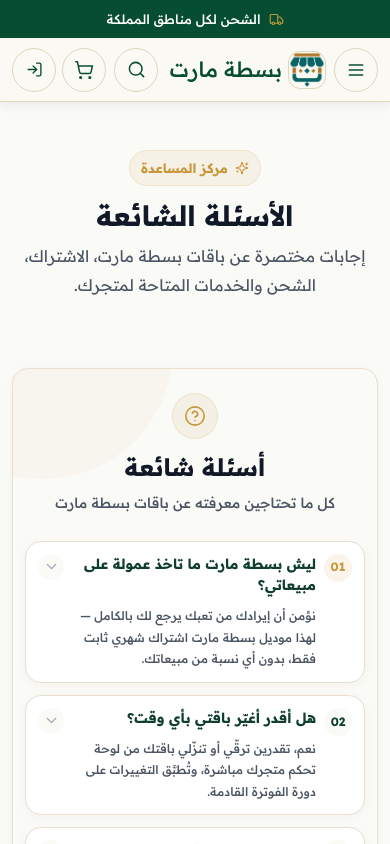
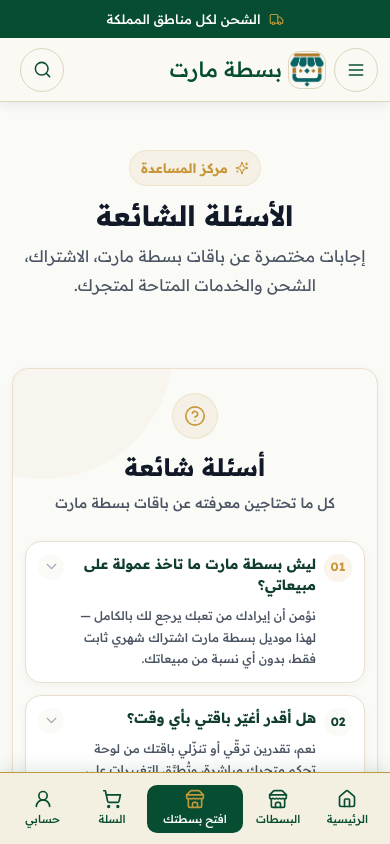
Before and after one commit to mos1985248-dotcom/BASTAH, a Next.js app: page /faq in a window 390 px wide. Shown: the top 844 px of the page. Built offline with nearby package versions, Linux system fonts and the light colour scheme; no server answers; a web font is replaced by a local one.

Commit message:
Share mobile navigation across storefront and simplify marketplace search

```diff
--- a/app/layout.tsx
+++ b/app/layout.tsx
@@ -5,6 +5,7 @@ import { Amiri, Readex_Pro } from "next/font/google";
 import "@fontsource/aref-ruqaa/400.css";
 import "@fontsource/aref-ruqaa/700.css";
 import { UserProvider } from "./providers";
+import PublicMobileNavigation from "@/components/layout/PublicMobileNavigation";
 
 const readex = Readex_Pro({
   subsets: ["arabic", "latin"],
@@ -41,7 +42,7 @@ export default function RootLayout({
   return (
     <html lang="ar" dir="rtl" className={`${readex.variable} ${amiri.variable}`}>
       <body>
-        <UserProvider>{children}</UserProvider>
+        <UserProvider><PublicMobileNavigation>{children}</PublicMobileNavigation></UserProvider>
       </body>
     </html>
   );
--- a/components/cart/cart.module.css
+++ b/components/cart/cart.module.css
@@ -50,7 +50,7 @@
   .trustItem:nth-child(n + 3) { border-top: 1px solid var(--ui-border); }
   .trustItem:nth-child(3) { border-inline-start: none; }
   .sticky {
-    position: fixed; inset-inline: 0; bottom: 0; z-index: 50; display: flex; align-items: center; justify-content: space-between; gap: 14px;
+    position: fixed; inset-inline: 0; bottom: var(--home-bottom-nav-space, 0px); z-index: 50; display: flex; align-items: center; justify-content: space-between; gap: 14px;
     padding: 10px 14px calc(10px + env(safe-area-inset-bottom, 0px)); background: var(--ui-card); border-top: 1px solid var(--ui-border); box-shadow: var(--ui-shadow);
   }
 }
--- a/components/layout/MobileBottomNav.tsx
+++ b/components/layout/MobileBottomNav.tsx
@@ -1,3 +1,6 @@
+"use client";
+import { usePathname } from "next/navigation";
+import { uiVars } from "@/components/ui/vars";
 import { Home, ShoppingCart, Store, UserRound } from "lucide-react";
 import type { useCurrentUser } from "@/app/providers";
 import { CountBadge } from "./NavIconLinks";
@@ -7,6 +10,9 @@ import s from "./nav.module.css";
 type UserState = Pick<ReturnType<typeof useCurrentUser>, "user" | "loading">;
 
 export default function MobileBottomNav({ user, loading, cartCount }: UserState & { cartCount: number }) {
+  const pathname = usePathname();
+  const active = (href: string) => href === "/" ? pathname === "/" : pathname === href || pathname.startsWith(href + "/");
+  const current = (href: string) => active(href) ? "page" as const : undefined;
   const hasStore = Boolean(user?.store);
   let merchantHref = "/register";
   if (user) {
@@ -18,12 +24,12 @@ export default function MobileBottomNav({ user, loading, cartCount }: UserState
   }
 
   return (
-    <nav aria-label="تنقل الجوال" className={s.bottomNav}>
-      <a href={HOME_HREF} className={s.bottomLink} aria-current="page">
+    <nav aria-label="تنقل الجوال" className={s.bottomNav} style={uiVars}>
+      <a href={HOME_HREF} className={s.bottomLink} aria-current={current("/")}>
         <Home size={20} aria-hidden="true" />
         الرئيسية
       </a>
-      <a href={STORES_HREF} className={s.bottomLink}>
+      <a href={STORES_HREF} className={s.bottomLink} aria-current={current("/marketplace") ?? current("/store")}>
         <Store size={20} aria-hidden="true" />
         البسطات
       </a>
@@ -31,14 +37,14 @@ export default function MobileBottomNav({ user, loading, cartCount }: UserState
         <Store size={20} aria-hidden="true" />
         {hasStore ? "لوحة التاجر" : "افتح بسطتك"}
       </a>
-      <a href="/cart" className={s.bottomLink} aria-label={cartCount > 0 ? `السلة، ${cartCount} عناصر` : undefined}>
+      <a href="/cart" className={s.bottomLink} aria-current={current("/cart")} aria-label={cartCount > 0 ? `السلة، ${cartCount} عناصر` : undefined}>
         <span className={s.bottomIcon}>
           <ShoppingCart size={20} aria-hidden="true" />
           {cartCount > 0 && <CountBadge count={cartCount} />}
         </span>
         السلة
       </a>
-      <a href={loading ? undefined : user ? "/account" : "/login"} aria-disabled={loading || undefined} className={s.bottomLink}>
+      <a href={loading ? undefined : user ? "/account" : "/login"} aria-disabled={loading || undefined} className={s.bottomLink} aria-current={current("/account")}>
         <UserRound size={20} aria-hidden="true" />
         حسابي
       </a>
--- a/components/layout/Navbar.tsx
+++ b/components/layout/Navbar.tsx
@@ -12,7 +12,6 @@ import NavLinks from "./NavLinks";
 import MobileNav from "./MobileNav";
 import NavAuthArea from "./NavAuthArea";
 import NavIconLinks, { useNavCounts } from "./NavIconLinks";
-import MobileBottomNav from "./MobileBottomNav";
 import SearchBar from "./SearchBar";
 import { NotificationBell } from "@/components/NotificationBell";
 import s from "./nav.module.css";
@@ -120,7 +119,6 @@ export default function Navbar({ homeMobileNav = false, marketplaceHeader = fals
         </div>
       )}
       {menuOpen && <MobileNav onNavigate={() => setMenuOpen(false)} />}
-      {homeMobileNav && <MobileBottomNav user={user} loading={loading} cartCount={counts.cartCount} />}
     </header>
   );
 }
--- /dev/null
+++ b/components/layout/PublicMobileNavigation.tsx
@@ -0,0 +1,21 @@
+"use client";
+import type { ReactNode } from "react";
+import { usePathname } from "next/navigation";
+import { useCurrentUser } from "@/app/providers";
+import { useNavCounts } from "./NavIconLinks";
+import MobileBottomNav from "./MobileBottomNav";
+import s from "./nav.module.css";
+
+const publicRoots = ["/marketplace", "/store", "/products", "/cart", "/checkout", "/account", "/favorites", "/orders", "/offers", "/blog", "/story", "/about", "/faq", "/pricing", "/payment-policy", "/privacy", "/returns-policy", "/shipping-policy", "/terms"];
+
+function PublicBottomNav() {
+  const { user, loading } = useCurrentUser();
+  const { cartCount } = useNavCounts(user?.id);
+  return <MobileBottomNav user={user} loading={loading} cartCount={cartCount} />;
+}
+
+export default function PublicMobileNavigation({ children }: { children: ReactNode }) {
+  const pathname = usePathname();
+  const show = pathname === "/" || publicRoots.some((root) => pathname === root || pathname.startsWith(root + "/"));
+  return <div className={show ? s.publicMobileShell : undefined}>{children}{show && <PublicBottomNav />}</div>;
+}
--- a/components/layout/SearchBar.tsx
+++ b/components/layout/SearchBar.tsx
@@ -10,16 +10,18 @@ export default function SearchBar({
   onSubmit,
   placeholder = "ابحث عن منتج، متجر أو تصنيف...",
   variant = "light",
+  showLeadingIcon = true,
 }: {
   value: string;
   onChange: (v: string) => void;
   onSubmit: () => void;
   placeholder?: string;
   variant?: "light" | "onDark";
+  showLeadingIcon?: boolean;
 }) {
   return (
     <div className={`${s.searchBox} ${variant === "onDark" ? s.searchDark : ""}`} style={uiVars}>
-      <Search size={18} strokeWidth={1.9} className={s.searchIcon} aria-hidden="true" />
+      {showLeadingIcon && <Search size={18} strokeWidth={1.9} className={s.searchIcon} aria-hidden="true" />}
       <input
         value={value}
         onChange={(e) => onChange(e.target.value)}
--- a/components/layout/nav.module.css
+++ b/components/layout/nav.module.css
@@ -280,7 +280,7 @@
 @media (max-width: 767px) {
   .homeShell {
     --home-bottom-nav-space: calc(72px + env(safe-area-inset-bottom, 0px));
-    padding-bottom: var(--home-bottom-nav-space);
+    /* Bottom inset is supplied by the root public layout. */
   }
   .bottomNav { min-height: var(--home-bottom-nav-space); }
   .homeHeader .topbar,
@@ -336,3 +336,18 @@
   .marketplaceHeader .brandName { font-size: 16px; }
   .marketplaceHeader .logoMark { width: 30px; height: 30px; }
 }
+
+@media (max-width: 767px) {
+  .publicMobileShell { --home-bottom-nav-space: calc(72px + env(safe-area-inset-bottom, 0px)); padding-bottom: var(--home-bottom-nav-space); }
+  .publicMobileShell .main { grid-template-columns: auto minmax(0, 1fr) auto auto; }
+  .publicMobileShell .actions :global(.basita-nav-icon),
+  .publicMobileShell .actions :global(.basita-nav-login),
+  .publicMobileShell .guestActions { display: none; }
+  .publicMobileShell .actions:empty { display: none; }
+  .publicMobileShell .marketplaceHeader .main { grid-template-columns: auto minmax(0, 1fr) auto; }
+  .publicMobileShell .marketplaceHeader .toggleBtn,
+  .publicMobileShell .marketplaceHeader .mobileSearch { display: none; }
+  .publicMobileShell .marketplaceHeader .brandName { font-size: 21px; }
+  .publicMobileShell .drawer { max-height: calc(100dvh - 114px - var(--home-bottom-nav-space)); }
+  .bottomNav { min-height: calc(72px + env(safe-area-inset-bottom, 0px)); }
+}
--- a/components/marketplace/MarketplaceHero.tsx
+++ b/components/marketplace/MarketplaceHero.tsx
@@ -28,6 +28,7 @@ export default function MarketplaceHero({
             onSubmit={onSubmit}
             placeholder="ابحث عن منتج أو متجر..."
             variant="onDark"
+            showLeadingIcon={false}
           />
         </div>
       </div>
--- a/components/marketplace/market.module.css
+++ b/components/marketplace/market.module.css
@@ -107,7 +107,7 @@
 /* Compact mobile typography — preserve desktop and touch targets. */
 @media (max-width: 767px) {
   .hero { padding: 20px 14px; }
-  .heroKicker { font-size: 12px; font-weight: 500; margin-bottom: 6px; }
+  .heroKicker { font-size: 12px; font-weight: 500; margin-bottom: 8px; }
   .heroTitle { font-size: 26px; font-weight: 500; line-height: 1.45; }
   .heroSub { font-size: 14px; font-weight: 400; line-height: 1.7; margin-bottom: 16px; }
   .storesTitle { font-size: 22px; font-weight: 500; margin-bottom: 8px; }
```
